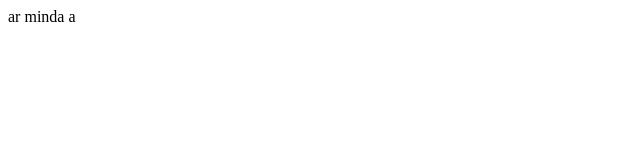
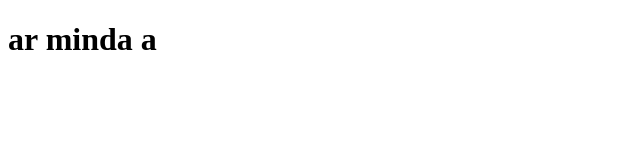
Before and after one commit to nickaabramishvili/pirveli-project, a plain HTML site: page index.html in a window 1280 px wide. Shown: the whole page, without its empty margins (0-640 px from the left). Drawn offline with Linux system fonts and the light colour scheme.

Commit message:
no message

```diff
--- a/index.html
+++ b/index.html
@@ -4,6 +4,6 @@
 	<title></title>
 </head>
 <body>
-	<a>ar minda a</a>
+	<h1>ar minda a</h1>
 </body>
 </html>
```
